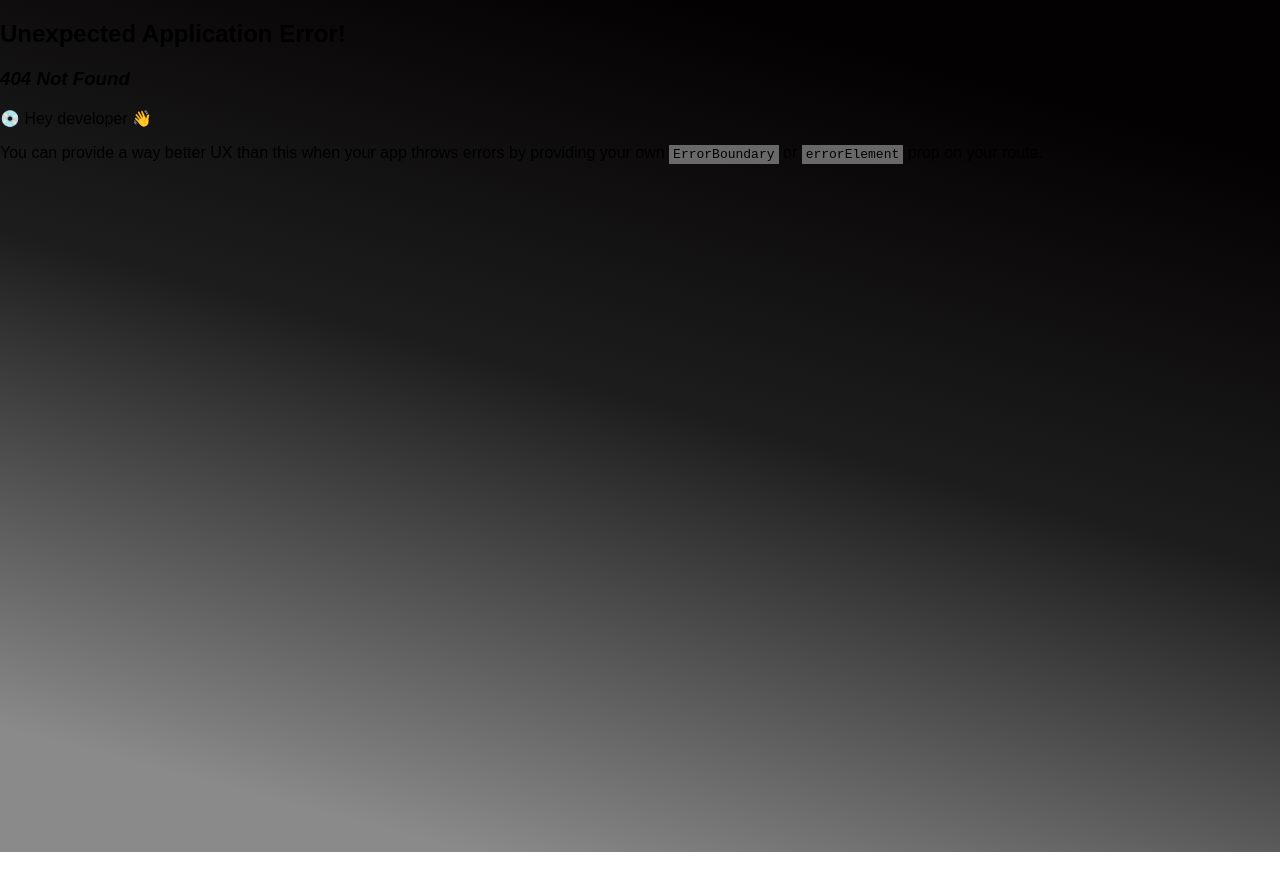
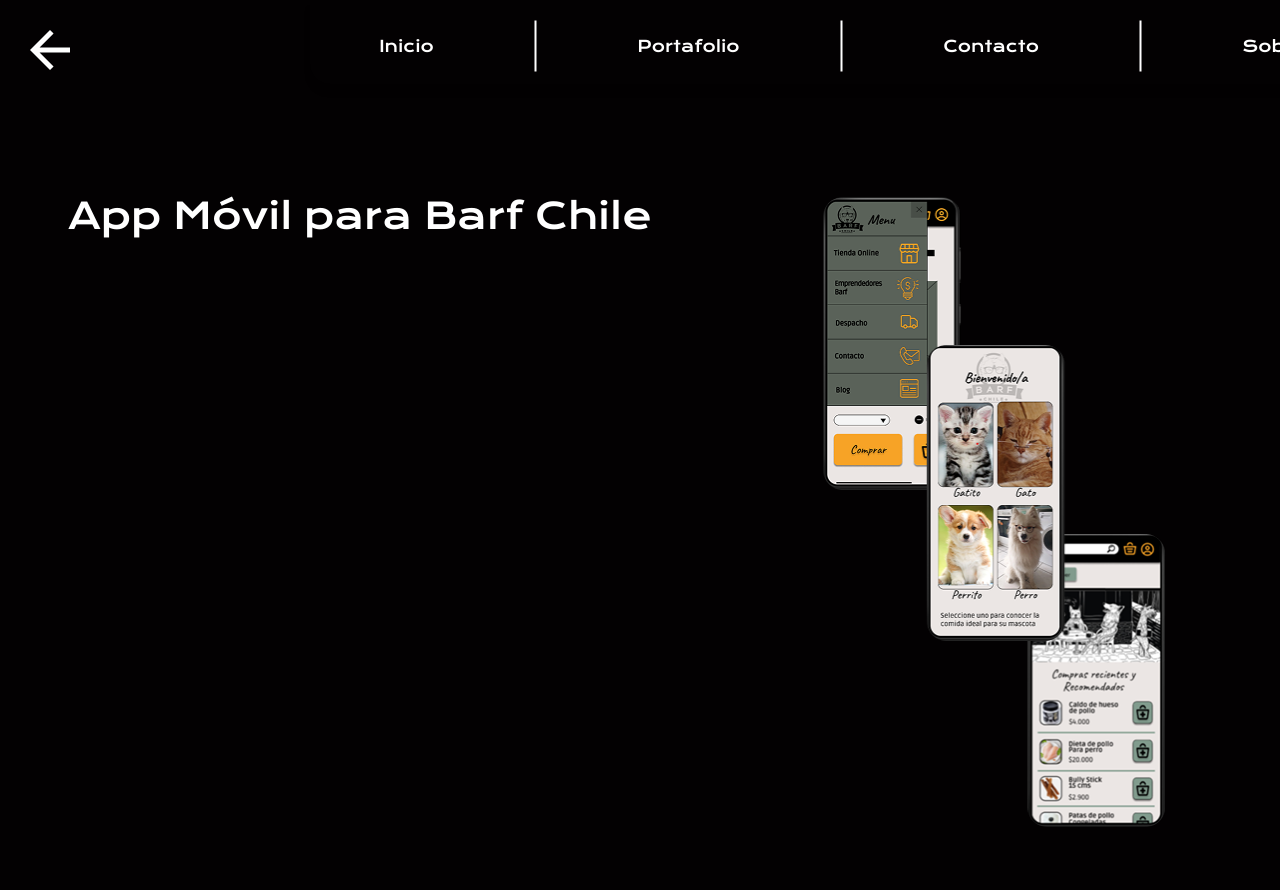
Before and after one commit to bdelasherasd/portfolioUxUi, a React (Vite) app: page /Caso2 in a window 1280 px wide. Before the commit this address had no page. Shown: the top 890 px of the page. Before the commit the page ends 852 px from the top, so only its background shows below. Built offline with nearby package versions, Linux system fonts and the light colour scheme.

Commit message:
caso2-00

```diff
--- a/src/config/router.jsx
+++ b/src/config/router.jsx
@@ -4,6 +4,7 @@
 import Home from "../pages/home";
 import Portafolio from "../pages/portafolio";
 import Caso1 from "../pages/Caso1";
+import Caso2 from "../pages/Caso2";
 
 export const router = createBrowserRouter([
   {
@@ -13,6 +14,7 @@
       { index: true, element: <Home /> },
       { path: "/Portafolio", element: <Portafolio /> },
       { path: "/Caso1", element: <Caso1 /> },
+      { path: "/Caso2", element: <Caso2 /> },
     ],
   },
 ]);
--- a/src/css/Caso1.css
+++ b/src/css/Caso1.css
@@ -97,8 +97,6 @@
   height: 237.85px;
   left: 751.07px;
   top: 226.35px;
-
-  background: url(image.png);
 }
 
 .tv {
@@ -225,7 +223,6 @@
   left: 813px;
   top: 555.31px;
 
-  background: url(image.png);
   filter: drop-shadow(0px 4px 4px rgba(0, 0, 0, 0.5));
   border-radius: 10px;
 }
@@ -239,7 +236,6 @@
   left: 1023px;
   top: 555.31px;
 
-  background: url(image.png);
   filter: drop-shadow(0px 4px 4px rgba(0, 0, 0, 0.5));
   border-radius: 10px;
 }
@@ -538,7 +534,6 @@
   left: calc(50% - 960px / 2 - 7px);
   top: 1834px;
 
-  background: url(image.png);
   box-shadow: 0px 4px 4px 4px rgba(0, 0, 0, 0.25);
   border-radius: 15px;
 }
@@ -673,7 +668,6 @@
   left: 568px;
   top: 3577px;
 
-  background: url(asdasd.png);
   border-radius: 12px;
 }
 
--- /dev/null
+++ b/src/css/Caso2.css
@@ -0,0 +1,54 @@
+@keyframes fadeIn {
+  from {
+    opacity: 0;
+    transform: translateY(20px);
+  }
+  to {
+    opacity: 1;
+    transform: translateY(0);
+  }
+}
+
+.page {
+  animation: fadeIn 0.5s ease-in-out;
+}
+
+.caso2_00 {
+  /* Caso 2 */
+
+  position: relative;
+  width: 1360px;
+  height: 15005px;
+
+  background: linear-gradient(244.18deg, #030102 22.95%, #8a8a8a 156.45%);
+}
+
+.texto01Caso2 {
+  /* App Móvil para Barf Chile */
+
+  position: absolute;
+  width: 609px;
+  height: 45px;
+  left: 68px;
+  top: 193px;
+
+  /* Titulos */
+  font-family: "Krona One";
+  font-style: normal;
+  font-weight: 400;
+  font-size: 36px;
+  line-height: 45px;
+  /* identical to box height */
+
+  color: #ffffff;
+}
+
+.group122 {
+  /* Group 122 */
+
+  position: absolute;
+  width: 343.25px;
+  height: 630px;
+  left: 823px;
+  top: 197px;
+}
--- a/src/css/Cv.css
+++ b/src/css/Cv.css
@@ -20,7 +20,7 @@
   width: 482px;
   height: 522px;
 
-  padding-top: 30px;
+  padding-top: 110px;
 
   background: #000000;
   box-shadow: 0px 6px 3.7px 7px rgba(0, 0, 0, 0.25);
@@ -36,7 +36,6 @@
   left: 460px;
   top: 20px;
 
-  background: url(.png), url(image.png);
   filter: drop-shadow(0px 4px 4px rgba(0, 0, 0, 0.25));
   cursor: pointer;
 }
@@ -49,6 +48,4 @@
   height: 492px;
   left: 65px;
   top: 65px;
-
-  background: url(image.png);
 }
--- a/src/css/home.css
+++ b/src/css/home.css
@@ -41,7 +41,6 @@
   width: 448px;
   height: 664px;
 
-  background: url(image.png);
   border-radius: 210px;
 
   /* Inside auto layout */
@@ -457,7 +456,6 @@
   width: 45.53px;
   height: 45.53px;
 
-  background: url(.png), url(image.png);
   filter: drop-shadow(0px 4px 4px rgba(0, 0, 0, 0.25));
 
   /* Inside auto layout */
@@ -472,7 +470,6 @@
   width: 45.53px;
   height: 45.53px;
 
-  background: url(.png), url(image.png);
   filter: drop-shadow(0px 4px 4px rgba(0, 0, 0, 0.25));
 
   /* Inside auto layout */
@@ -487,7 +484,6 @@
   width: 45.53px;
   height: 45.53px;
 
-  background: url(.png), url(image.png);
   filter: drop-shadow(0px 4px 4px rgba(0, 0, 0, 0.25));
 
   /* Inside auto layout */
@@ -502,7 +498,6 @@
   width: 45.53px;
   height: 45.53px;
 
-  background: url(.png), url(image.png);
   filter: drop-shadow(0px 4px 4px rgba(0, 0, 0, 0.25));
 
   /* Inside auto layout */
@@ -517,7 +512,6 @@
   width: 45.53px;
   height: 45.53px;
 
-  background: url(.png), url(image.png);
   filter: drop-shadow(0px 4px 4px rgba(0, 0, 0, 0.25));
 
   /* Inside auto layout */
--- a/src/css/portafolio.css
+++ b/src/css/portafolio.css
@@ -207,8 +207,6 @@
   height: 88.33px;
   left: 102.65px;
   top: 196.27px;
-
-  background: url(image.png);
 }
 
 .image50 {
@@ -220,7 +218,6 @@
   left: 318px;
   top: 267px;
 
-  background: url(image.png);
   filter: drop-shadow(0px 4px 4px rgba(0, 0, 0, 0.5));
   border-radius: 5px;
   transform: matrix(1, 0, 0, -1, 0, 0);
@@ -235,7 +232,6 @@
   left: 318px;
   top: 362px;
 
-  background: url(image.png);
   filter: drop-shadow(0px 4px 4px rgba(0, 0, 0, 0.5));
   border-radius: 5px;
   transform: matrix(1, 0, 0, -1, 0, 0);
@@ -385,7 +381,6 @@
   left: 489px;
   top: 190px;
 
-  background: url(image.png);
   border-radius: 8px;
 }
 
@@ -398,7 +393,6 @@
   left: 596px;
   top: 190px;
 
-  background: url(image.png);
   border-radius: 7px;
 }
 
@@ -634,8 +628,6 @@
   height: 108.75px;
   left: 910.24px;
   top: 198.46px;
-
-  background: url(image.png);
 }
 
 .group95 {
@@ -659,7 +651,6 @@
   left: 1170px;
   top: 221.87px;
 
-  background: url(image.png);
   border: 2px solid #151515;
   border-radius: 4px;
 }
--- a/src/pages/Caso1.jsx
+++ b/src/pages/Caso1.jsx
@@ -1,6 +1,7 @@
 import "../css/portafolio.css";
 import "../css/Caso1.css";
 import { useNavigate } from "react-router-dom";
+
 import flechaatras from "../assets/arrow_back.svg";
 import image49 from "../assets/image 49.svg";
 import image50 from "../assets/image 50.svg";
--- /dev/null
+++ b/src/pages/Caso2.jsx
@@ -0,0 +1,64 @@
+import "../css/portafolio.css";
+import "../css/Caso2.css";
+
+import flechaatras from "../assets/arrow_back.svg";
+import group122 from "../assets/Group 122.png";
+
+import { useEffect } from "react";
+import { useNavigate } from "react-router-dom";
+
+const Caso2 = () => {
+  const navigate = useNavigate();
+
+  const handleBackClick = () => {
+    navigate(-1); // Navigate to the previous page
+  };
+  const handleClickInicio = () => {
+    console.log("Inicio");
+    navigate("/");
+  };
+  const handleClickPortafolio = () => {
+    console.log("Portafolio");
+    navigate("/Portafolio");
+  };
+
+  useEffect(() => {
+    window.scrollTo(0, 0);
+  }, []);
+
+  return (
+    <>
+      <div className="page caso2_00">
+        <div className="back-arrow" onClick={handleBackClick}>
+          <img src={flechaatras} />
+        </div>
+
+        <div className="group88">
+          <div className="rectangle5"></div>
+          <div className="frame3">
+            <p className="inicio" onClick={handleClickInicio}>
+              Inicio
+            </p>
+            <div className="line1"></div>
+            <p className="portafolio" onClick={handleClickPortafolio}>
+              Portafolio
+            </p>
+            <div className="line3"></div>
+            <p className="contacto" onClick={handleClickInicio}>
+              Contacto
+            </p>
+            <div className="line2"></div>
+            <p className="sobremi" onClick={handleClickInicio}>
+              Sobre Mi
+            </p>
+          </div>
+        </div>
+
+        <div className="texto01Caso2">App Móvil para Barf Chile</div>
+        <img className="group122" src={group122} />
+      </div>
+    </>
+  );
+};
+
+export default Caso2;
--- a/src/pages/portafolio.jsx
+++ b/src/pages/portafolio.jsx
@@ -15,7 +15,7 @@
 import group95 from "../assets/Group 95.png";
 import image63 from "../assets/image 63.png";
 
-const portafolio = () => {
+const Portafolio = () => {
   const navigate = useNavigate();
 
   const handleClickInicio = () => {
@@ -33,6 +33,11 @@
   const handleClickCaso1 = () => {
     console.log("Caso1");
     navigate("/Caso1");
+  };
+
+  const handleClickCaso2 = () => {
+    console.log("Caso2");
+    navigate("/Caso2");
   };
 
   const handleLink1 = () => {
@@ -141,7 +146,7 @@
           https://encr.pw/FigmaMobilPr...
         </div>
 
-        <div className="verBarf" onClick={handleLink4}>
+        <div className="verBarf" onClick={handleClickCaso2}>
           <div className="textVerBarf">Ver Trabajo</div>
         </div>
 
@@ -181,4 +186,4 @@
   );
 };
 
-export default portafolio;
+export default Portafolio;
```
Also changed, not shown: src/assets/Group 122.png (added), 12 other files (tests, documents, lock files or other folders).
